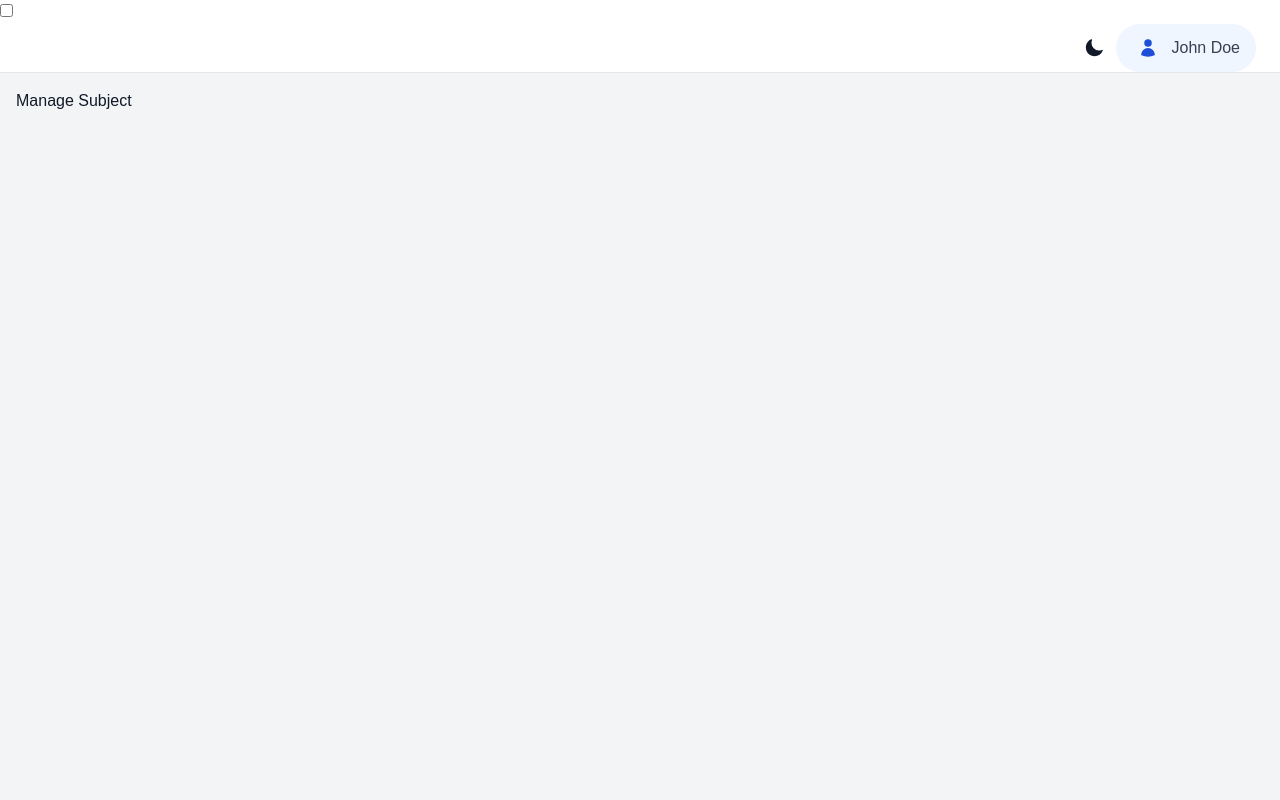
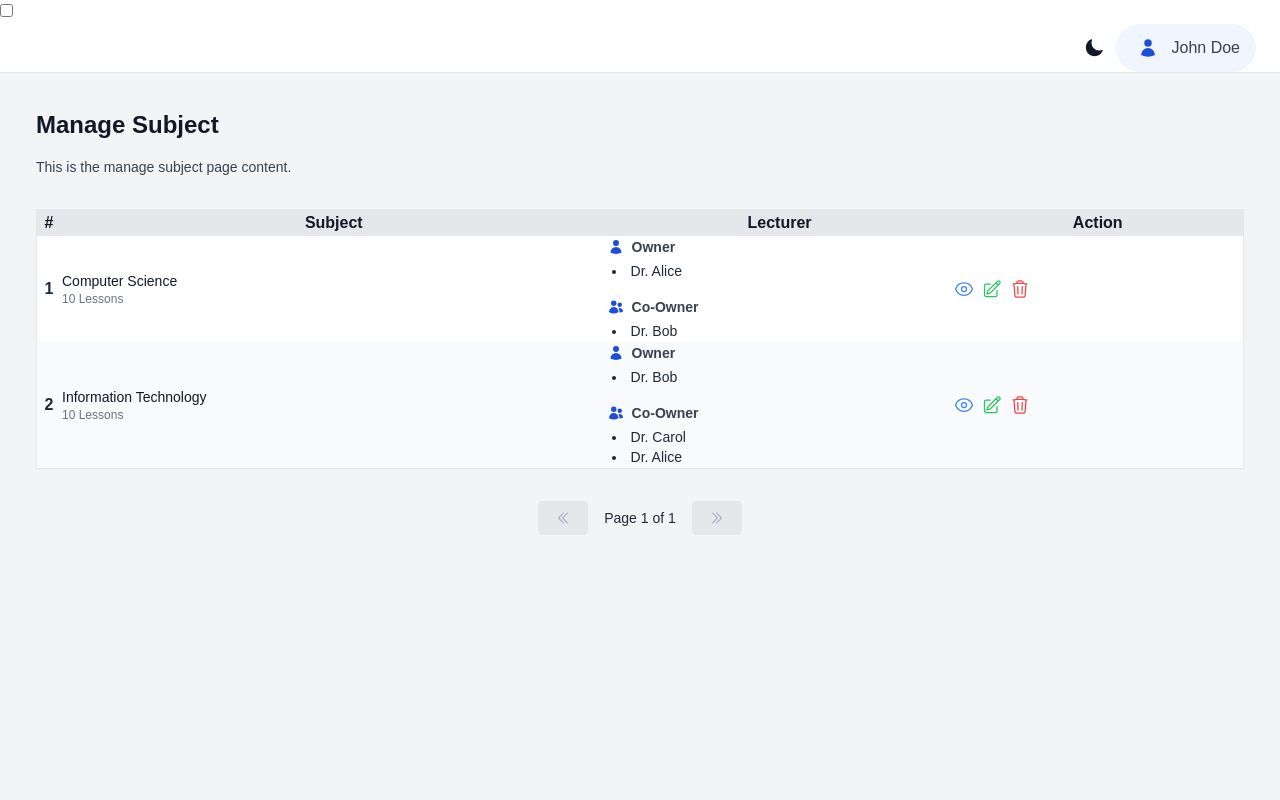
Before and after one commit to Uma-MCMXC/self-paced-learning, a Next.js app in the folder frontend/: page /lecturer/subject/manage in a window 1280 px wide. Shown: the top 800 px of the page. Built offline with nearby package versions, Linux system fonts and the light colour scheme.

Commit message:
frontend: manage subject page

```diff
--- a/frontend/app/components/ui/SimpleTable.tsx
+++ b/frontend/app/components/ui/SimpleTable.tsx
@@ -1,6 +1,7 @@
 'use client'
 
 import React, { useState } from 'react'
+import { ChevronDoubleLeftIcon, ChevronDoubleRightIcon } from '@heroicons/react/24/solid'
 
 export type TableRow = Record<string, string | number | React.ReactNode>
 
@@ -70,7 +71,7 @@ export default function SimpleTable({
               : 'bg-white text-gray-800 dark:bg-gray-900 dark:text-white border-gray-300 dark:border-gray-600 hover:bg-gray-100 dark:hover:bg-gray-700'
           }`}
         >
-          Previous
+          <ChevronDoubleLeftIcon className="w-4 h-4" />
         </button>
 
         <span className="text-sm text-gray-800 dark:text-white">
@@ -86,7 +87,7 @@ export default function SimpleTable({
               : 'bg-white text-gray-800 dark:bg-gray-900 dark:text-white border-gray-300 dark:border-gray-600 hover:bg-gray-100 dark:hover:bg-gray-700'
           }`}
         >
-          Next
+          <ChevronDoubleRightIcon className="w-4 h-4" />
         </button>
       </div>
     </div>
--- a/frontend/app/lecturer/subject/manage/page.tsx
+++ b/frontend/app/lecturer/subject/manage/page.tsx
@@ -1,5 +1,128 @@
 'use client'
 
+import React from 'react'
+import PageContainer from '@/app/components/ui/PageContainer'
+import SimpleTable, { TableRow } from '@/app/components/ui/SimpleTable'
+import { EyeIcon, PencilSquareIcon, TrashIcon } from '@heroicons/react/24/outline'
+import { UserIcon, UsersIcon } from '@heroicons/react/24/solid'
+
+const renderLecturer = (lecturers: { name: string; role: 'Owner' | 'Co-Owner' }[]) => {
+  const grouped = lecturers.reduce(
+    (acc, curr) => {
+      acc[curr.role].push(curr.name)
+      return acc
+    },
+    {
+      Owner: [] as string[],
+      'Co-Owner': [] as string[],
+    }
+  )
+
+  return (
+    <div className="text-sm space-y-4">
+      {grouped.Owner.length > 0 && (
+        <div>
+          <div className="flex items-center gap-2 font-semibold text-gray-700 mb-1">
+            <UserIcon className="w-4 h-4 text-blue-700" />
+            <span>Owner</span>
+          </div>
+          <ul className="ml-1 list-disc list-inside text-gray-800">
+            {grouped.Owner.map((name, i) => (
+              <li key={`owner-${i}`}>{name}</li>
+            ))}
+          </ul>
+        </div>
+      )}
+      {grouped['Co-Owner'].length > 0 && (
+        <div>
+          <div className="flex items-center gap-2 font-semibold text-gray-700 mb-1">
+            <UsersIcon className="w-4 h-4 text-blue-700" />
+            <span>Co-Owner</span>
+          </div>
+          <ul className="ml-1 list-disc list-inside text-gray-800">
+            {grouped['Co-Owner'].map((name, i) => (
+              <li key={`coowner-${i}`}>{name}</li>
+            ))}
+          </ul>
+        </div>
+      )}
+    </div>
+  )
+}
+
 export default function ManageSubject() {
-  return <div>Manage Subject</div>
+  const data: TableRow[] = [
+    {
+      subjectName: (
+        <div className="text-sm">
+          <div className="font-medium text-gray-900">Computer Science</div>
+          <div className="text-xs text-gray-500">10 Lessons</div>
+        </div>
+      ),
+      lecturer: renderLecturer([
+        { name: 'Dr. Alice', role: 'Owner' },
+        { name: 'Dr. Bob', role: 'Co-Owner' },
+      ]),
+      action: (
+        <div className="flex flex-col sm:flex-row items-start sm:items-center gap-2">
+          <a href="/student/report-history/view" title="View">
+            <EyeIcon className="w-5 h-5 text-blue-500 hover:text-blue-700 cursor-pointer" />
+          </a>
+          <a href="/subject/edit" title="Edit">
+            <PencilSquareIcon className="w-5 h-5 text-green-500 hover:text-green-700 cursor-pointer" />
+          </a>
+          <button title="Delete" onClick={() => alert('Confirm delete')}>
+            <TrashIcon className="w-5 h-5 text-red-500 hover:text-red-700 cursor-pointer" />
+          </button>
+        </div>
+      ),
+    },
+    {
+      subjectName: (
+        <div className="text-sm">
+          <div className="font-medium text-gray-900">Information Technology</div>
+          <div className="text-xs text-gray-500">10 Lessons</div>
+        </div>
+      ),
+      lecturer: renderLecturer([
+        { name: 'Dr. Bob', role: 'Owner' },
+        { name: 'Dr. Carol', role: 'Co-Owner' },
+        { name: 'Dr. Alice', role: 'Co-Owner' },
+      ]),
+      action: (
+        <div className="flex flex-col sm:flex-row items-start sm:items-center gap-2">
+          <a href="/student/report-history/view" title="View">
+            <EyeIcon className="w-5 h-5 text-blue-500 hover:text-blue-700 cursor-pointer" />
+          </a>
+          <a href="/subject/edit" title="Edit">
+            <PencilSquareIcon className="w-5 h-5 text-green-500 hover:text-green-700 cursor-pointer" />
+          </a>
+          <button title="Delete" onClick={() => alert('Confirm delete')}>
+            <TrashIcon className="w-5 h-5 text-red-500 hover:text-red-700 cursor-pointer" />
+          </button>
+        </div>
+      ),
+    },
+  ]
+
+  return (
+    <PageContainer title="Manage Subject">
+      <p className="text-sm text-base-600">This is the manage subject page content.</p>
+
+      <div className="w-full mt-8">
+        <SimpleTable
+          data={data}
+          rowsPerPage={25}
+          thead={
+            <tr>
+              <th className="w-6">#</th>
+              <th>Subject</th>
+              <th>Lecturer</th>
+              <th>Action</th>
+            </tr>
+          }
+        />
+      </div>
+    </PageContainer>
+  )
 }
--- a/frontend/app/page.tsx
+++ b/frontend/app/page.tsx
@@ -37,8 +37,8 @@ export default function Home() {
         </div>
 
         <div className="flex flex-col md:flex-row gap-4 justify-center items-center mt-8">
-          <Button label="Student Test" variant="warning" size="md" href="/student" />
-          <Button label="Lecturer Test" variant="neutral" size="md" href="/lecturer" />
+          <Button label="Student Test" variant="neutral" size="md" href="/student" />
+          <Button label="Lecturer Test" variant="warning" size="md" href="/lecturer" />
         </div>
       </main>
 
```
